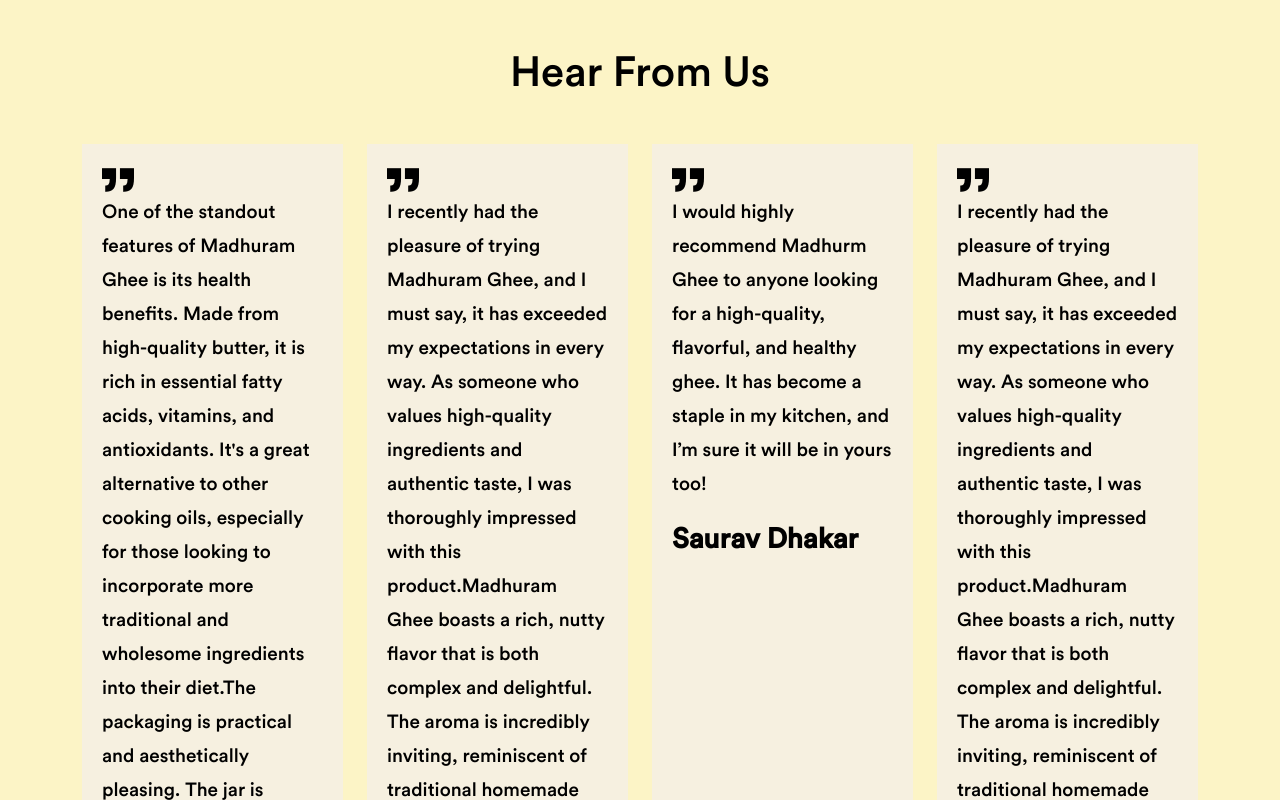
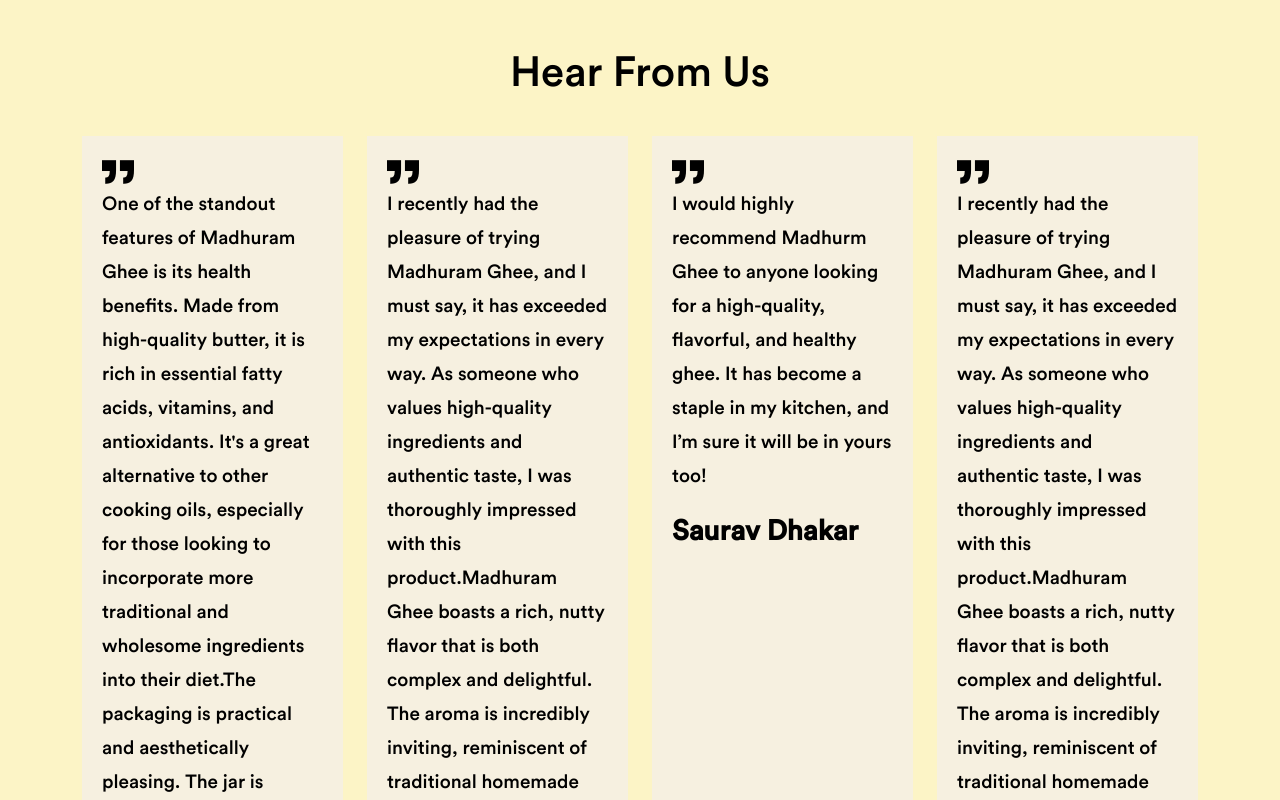
Before and after one commit to ItsAniketFrontend/Madhurm-ghee, a plain HTML site: page index.html in a window 1280 px wide. Shown: the part 4100-4900 px from the top of the page. Drawn offline with nearby package versions, Linux system fonts and the light colour scheme.

Commit message:
COntent Changed

```diff
--- a/index.html
+++ b/index.html
@@ -193,28 +193,28 @@
                     <div class="col-12 text-center">
                         <h2>Hear From Us</h2>
                     </div>
-                    <div class="col-lg-3 col-12 py-4">
+                    <div class="col-lg-3 col-12 py-3">
                         <div class="box">
                             <img src="Images/inverted-commas.png" width="32px" alt="">
                             <p>One of the standout features of Madhuram Ghee is its health benefits. Made from high-quality butter, it is rich in essential fatty acids, vitamins, and antioxidants. It's a great alternative to other cooking oils, especially for those looking to incorporate more traditional and wholesome ingredients into their diet.The packaging is practical and aesthetically pleasing. The jar is sturdy and seals well, keeping the ghee fresh for longer. The labeling provides all the necessary information, including nutritional facts, which is always a plus for health-conscious consumers.</p>
                             <h5>Himi Saran</h5>
                         </div>
                     </div>
-                    <div class="col-lg-3 col-12 py-4">
+                    <div class="col-lg-3 col-12 py-3">
                             <div class="box">
                                 <img src="Images/inverted-commas.png" width="32px" alt="">
                                 <p>I recently had the pleasure of trying Madhuram Ghee, and I must say, it has exceeded my expectations in every way. As someone who values high-quality ingredients and authentic taste, I was thoroughly impressed with this product.Madhuram Ghee boasts a rich, nutty flavor that is both complex and delightful. The aroma is incredibly inviting, reminiscent of traditional homemade ghee. It adds a wonderful depth of flavor to any dish, whether you're using it for cooking, baking, or simply as a spread.</p>
                                 <h5>Aniket Sharma</h5>
                             </div>
                     </div>
-                    <div class="col-lg-3 col-12 py-4">
+                    <div class="col-lg-3 col-12 py-3">
                         <div class="box">
                             <img src="Images/inverted-commas.png" width="32px" alt="">
                             <p>I would highly recommend Madhurm Ghee to anyone looking for a high-quality, flavorful, and healthy ghee. It has become a staple in my kitchen, and I’m sure it will be in yours too!</p>
                             <h5>Saurav Dhakar</h5>
                         </div>
                     </div>
-                    <div class="col-lg-3 col-12 py-4">
+                    <div class="col-lg-3 col-12 py-3">
                             <div class="box">
                                 <img src="Images/inverted-commas.png" width="32px" alt="">
                                 <p>I recently had the pleasure of trying Madhuram Ghee, and I must say, it has exceeded my expectations in every way. As someone who values high-quality ingredients and authentic taste, I was thoroughly impressed with this product.Madhuram Ghee boasts a rich, nutty flavor that is both complex and delightful. The aroma is incredibly inviting, reminiscent of traditional homemade ghee. It adds a wonderful depth of flavor to any dish, whether you're using it for cooking, baking, or simply as a spread.</p>
```
